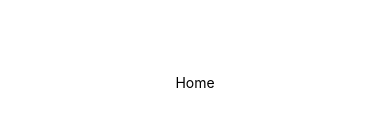
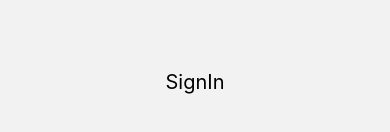
Before and after one commit to felipelaraujo/my-transition-app, a React Native app: screen /SignIn in a window 390 px wide. Shown: the part 340-472 px from the top of the page. Built offline with nearby package versions, Linux system fonts and the light colour scheme.

Commit message:
chore: add styled components

```diff
--- a/package.json
+++ b/package.json
@@ -17,12 +17,15 @@
     "react": "18.2.0",
     "react-native": "0.71.8",
     "react-native-safe-area-context": "4.5.0",
-    "react-native-screens": "~3.20.0"
+    "react-native-screens": "~3.20.0",
+    "styled-components": "5.3.11"
   },
   "devDependencies": {
     "@babel/core": "^7.20.0",
     "@rocketseat/eslint-config": "^1.2.0",
     "@types/react": "~18.0.14",
+    "@types/styled-components": "^5.1.26",
+    "@types/styled-components-react-native": "^5.2.1",
     "eslint": "^8.41.0",
     "typescript": "^4.9.4"
   },
--- a/src/router/router.tsx
+++ b/src/router/router.tsx
@@ -1,14 +1,17 @@
 import { createBottomTabNavigator } from '@react-navigation/bottom-tabs'
-import { SignIn } from '../screens/SignIn'
 import { createNativeStackNavigator } from '@react-navigation/native-stack'
 import { Home } from '../screens/Home'
+import { SignIn } from '../screens/SignIn'
 
 const Stack = createNativeStackNavigator()
 const Tab = createBottomTabNavigator()
 
 const HomeTabs = () => {
   return (
-    <Tab.Navigator initialRouteName="Home">
+    <Tab.Navigator
+      initialRouteName="Home"
+      screenOptions={{ headerShown: false }}
+    >
       <Tab.Screen name="Home" component={Home} />
     </Tab.Navigator>
   )
--- a/src/screens/Home/index.tsx
+++ b/src/screens/Home/index.tsx
@@ -1,19 +1,10 @@
-import { StyleSheet, View, Text } from 'react-native'
 import React from 'react'
+import { Container, Title } from './styles'
 
 export const Home = () => {
   return (
-    <View style={styles.container}>
-      <Text>Home</Text>
-    </View>
+    <Container>
+      <Title>Home</Title>
+    </Container>
   )
 }
-
-const styles = StyleSheet.create({
-  container: {
-    flex: 1,
-    backgroundColor: '#fff',
-    alignItems: 'center',
-    justifyContent: 'center',
-  },
-})
--- /dev/null
+++ b/src/screens/Home/styles.ts
@@ -0,0 +1,13 @@
+import styled from 'styled-components/native'
+
+export const Container = styled.View`
+  flex: 1;
+  background-color: '#fff';
+  align-items: center;
+  justify-content: center;
+`
+
+export const Title = styled.Text`
+  font-size: 20px;
+  color: black;
+`
--- a/src/screens/SignIn/index.tsx
+++ b/src/screens/SignIn/index.tsx
@@ -1,19 +1,10 @@
 import React from 'react'
-import { StyleSheet, Text, View } from 'react-native'
+import { Container, Title } from './styles'
 
 export const SignIn = () => {
   return (
-    <View style={styles.container}>
-      <Text>Home</Text>
-    </View>
+    <Container>
+      <Title>SignIn</Title>
+    </Container>
   )
 }
-
-const styles = StyleSheet.create({
-  container: {
-    flex: 1,
-    backgroundColor: '#fff',
-    alignItems: 'center',
-    justifyContent: 'center',
-  },
-})
--- /dev/null
+++ b/src/screens/SignIn/styles.ts
@@ -0,0 +1,13 @@
+import styled from 'styled-components/native'
+
+export const Container = styled.View`
+  flex: 1;
+  background-color: '#fff';
+  align-items: center;
+  justify-content: center;
+`
+
+export const Title = styled.Text`
+  font-size: 20px;
+  color: black;
+`
--- a/tsconfig.json
+++ b/tsconfig.json
@@ -1,6 +1,9 @@
 {
   "extends": "expo/tsconfig.base",
   "compilerOptions": {
-    "strict": true
+    "strict": true,
+    "types": [
+      "styled-components-react-native"
+    ]
   }
 }
```
